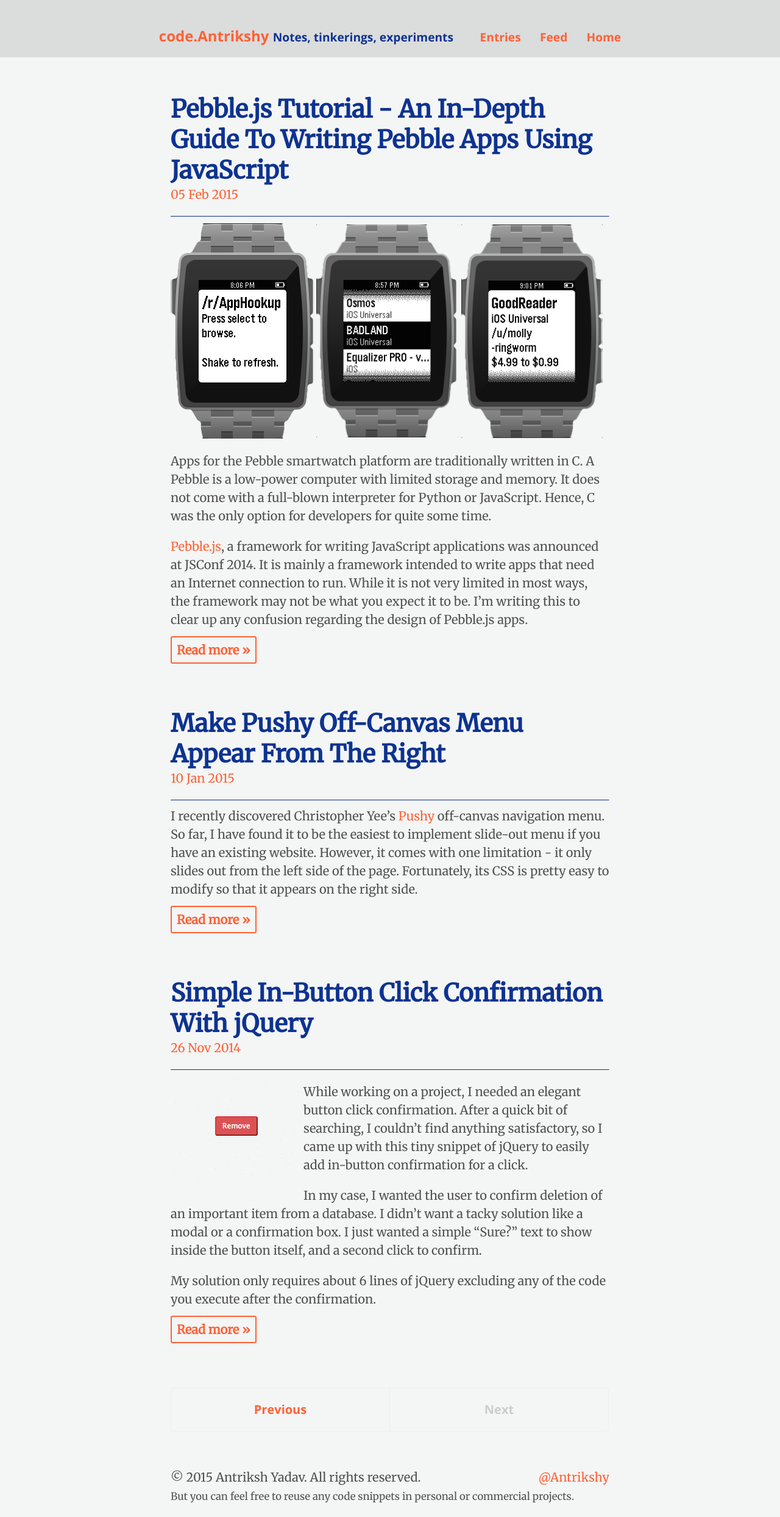
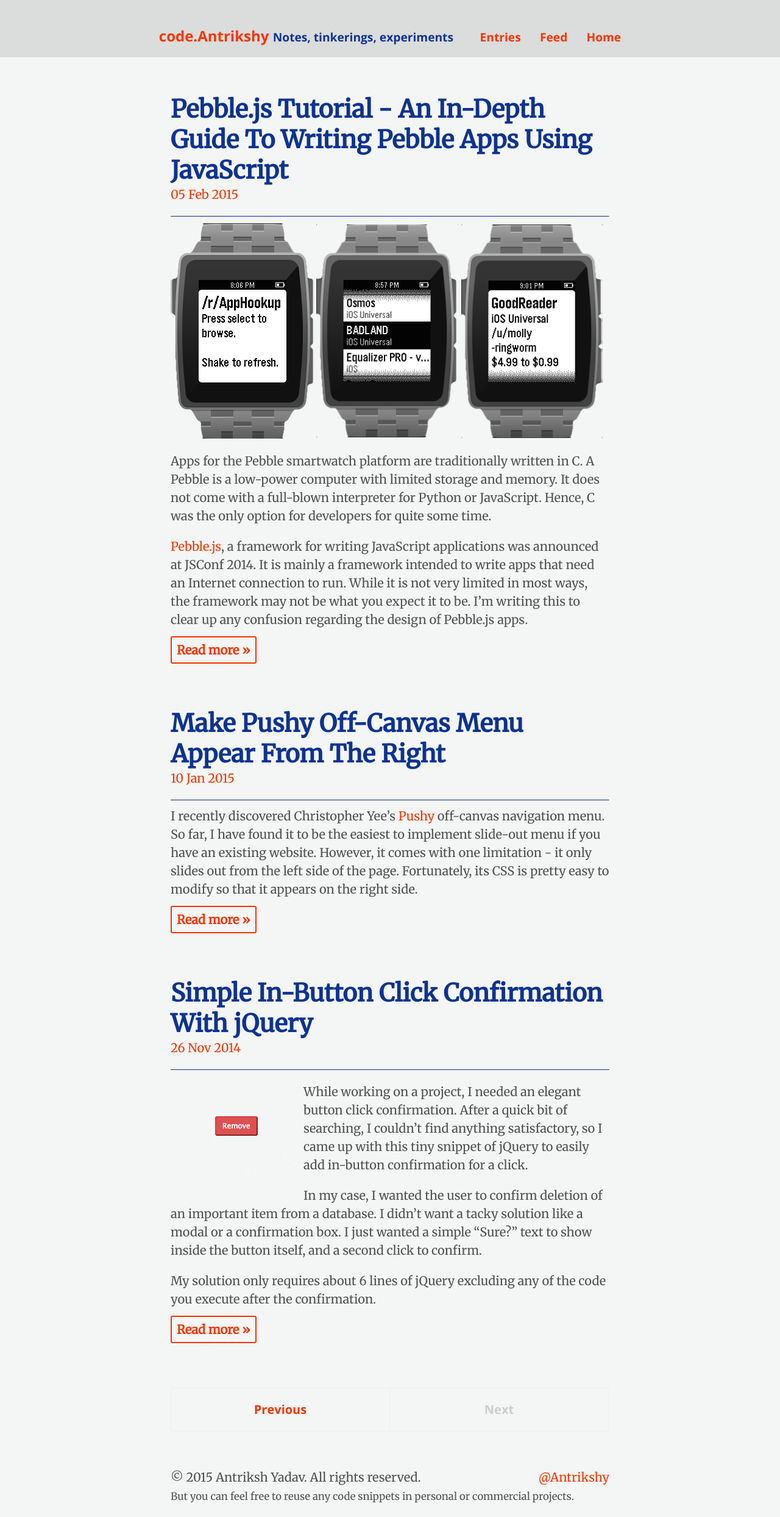
Before and after one commit to Antrikshy/antrikshy.github.io, a Jekyll site: the page built from index.html, in a window 1280 px wide. Shown: the whole page at 61% size. Built offline with Jekyll 4.4.1, drawn with Linux system fonts in a browser that asks for light colours; Markdown is read by kramdown in place of the engine named in the settings; the list of posts is cut into pages by our own code.

Commit message:
Tweaked orange color, changed title link transition

```diff
--- a/public/css/poole.css
+++ b/public/css/poole.css
@@ -67,7 +67,7 @@
 
 /* No `:visited` state is required by default (browsers will use `a`) */
 a {
-  color: #FF6136;
+  color: #F53500;
   text-decoration: none;
 }
 a strong {
@@ -77,7 +77,7 @@
 a:hover,
 a:focus {
   color: #FFF !important;
-  background-color: #FF6136;
+  background-color: #F53500;
   -webkit-transition: all 0.1s ease-out;
   -moz-transition: all 0.1s ease-out;
   -o-transition: all 0.1s ease-out;
@@ -161,7 +161,7 @@
 code {
   padding: .25em .5em;
   font-size: 85%;
-  color: #FF6136;
+  color: #F53500;
   background-color: #f9f9f9;
   border-radius: 3px;
 }
@@ -333,7 +333,11 @@
   color: #505050;
 }
 .masthead-title a {
-  color: #FF6136;
+  color: #F53500;
+  -webkit-transition: all 0.3s ease-out;
+  -moz-transition: all 0.3s ease-out;
+  -o-transition: all 0.3s ease-out;
+  transition: all 0.3s ease-out;
 }
 .masthead-title small {
   font-size: 80%;
@@ -382,7 +386,7 @@
   display: block;
   margin-top: -.5rem;
   margin-bottom: 1rem;
-  color: #FF6136;
+  color: #F53500;
 }
 
 /* Related posts */
@@ -437,7 +441,7 @@
 
 /* Only provide a hover state for linked pagination items */
 a.pagination-item:hover {
-  background-color: #FF6136;
+  background-color: #F53500;
 }
 
 @media (min-width: 30em) {
```
